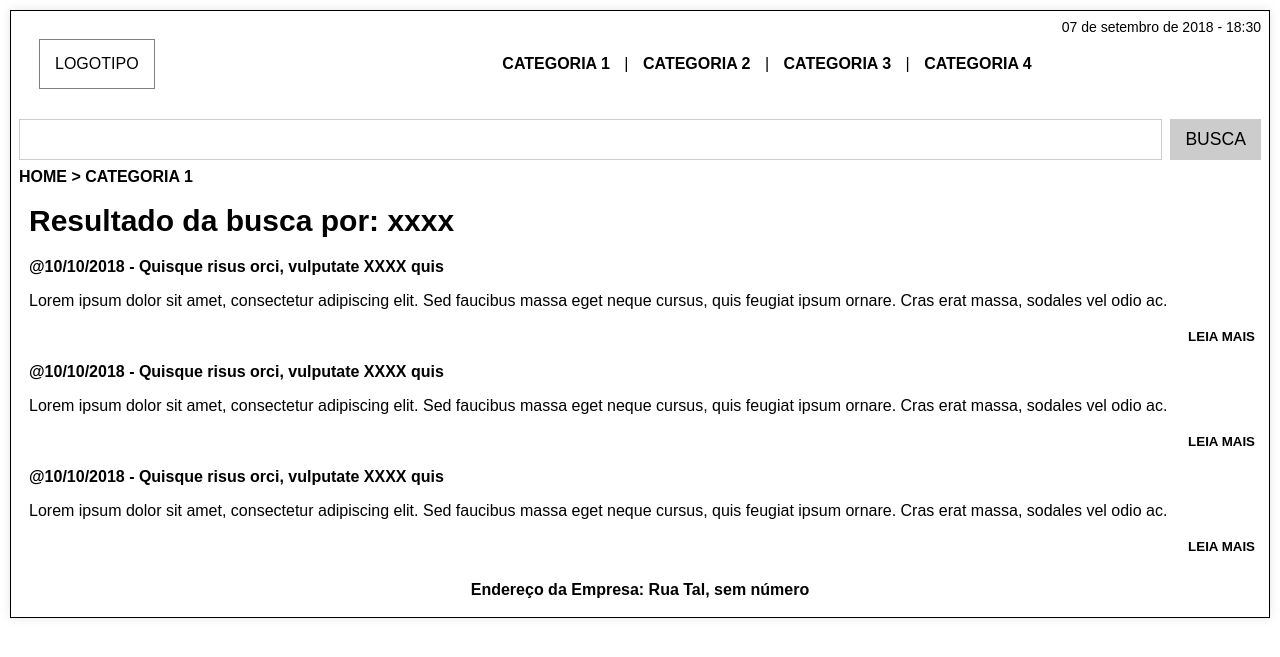
After one commit to vinicius111andrade/fiap_php_posts_back_and_front, a PHP site: page /html/busca.html in a window 1280 px wide. The commit adds this page. Shown: the top 657 px of the page. Run offline with PHP 8.4, Linux system fonts and the light colour scheme.

Commit message:
css e html busca criado

```diff
--- a/ClientSide/css/item.css
+++ /dev/null
@@ -1,3 +0,0 @@
-.posts {
-  flex: 2;
-}
--- a/ClientSide/css/style.css
+++ b/ClientSide/css/style.css
@@ -101,6 +101,12 @@ body {
   font-weight: bold;
 }
 
+.post-hipertitle  {
+  font-weight: bold;
+  font-size: 30px;
+  margin-bottom: 20px; /* Espaçamento entre os elementos */
+}
+
 
 .read-more {
   border: none;
--- /dev/null
+++ b/ClientSide/html/busca.html
@@ -0,0 +1,68 @@
+<!DOCTYPE html>
+<html lang="pt-br">
+<head>
+<meta charset="UTF-8">
+<meta name="viewport" content="width=device-width, initial-scale=1.0">
+<link rel="stylesheet" href="../css/item.css">
+<link rel="stylesheet" href="../css/style.css">
+<title>Busca</title>
+</head>
+
+<body>
+  <div class="post-date">07 de setembro de 2018 - 18:30</div>
+  <div class="header">
+    <div class="logo">LOGOTIPO</div>
+    <nav class="nav">
+      <a href="#categoria1">CATEGORIA 1</a> |
+      <a href="#categoria2">CATEGORIA 2</a> |
+      <a href="#categoria3">CATEGORIA 3</a> |
+      <a href="#categoria4">CATEGORIA 4</a>
+    </nav>
+  </div>
+  <div class="search-box">
+    <input type="text" class="search-input">
+    <button class="search-button">BUSCA</button>
+  </div>
+  <div class="breadcrumb">
+    HOME > CATEGORIA 1
+  </div>
+
+  <!-- Posts Section -->
+<div class="clearfix">
+  <div class="content">
+    <div class="posts">
+      <!-- Post 1 -->
+      <div class="post">
+        <div class="post-info">
+          <div class="post-hipertitle">Resultado da busca por:     xxxx</div>
+          <div class="post-title">@10/10/2018 - Quisque risus orci, vulputate XXXX quis</div>
+          <p>Lorem ipsum dolor sit amet, consectetur adipiscing elit. Sed faucibus massa eget neque cursus, quis feugiat ipsum ornare. Cras erat massa, sodales vel odio ac.</p>
+          <button class="read-more">LEIA MAIS</button>
+        </div>
+      </div>
+
+      <div class="post">
+        <div class="post-info">
+          <div class="post-title">@10/10/2018 - Quisque risus orci, vulputate XXXX quis</div>
+          <p>Lorem ipsum dolor sit amet, consectetur adipiscing elit. Sed faucibus massa eget neque cursus, quis feugiat ipsum ornare. Cras erat massa, sodales vel odio ac.</p>
+          <button class="read-more">LEIA MAIS</button>
+        </div>
+      </div>
+
+      <div class="post">
+        <div class="post-info">
+          <div class="post-title">@10/10/2018 - Quisque risus orci, vulputate XXXX quis</div>
+          <p>Lorem ipsum dolor sit amet, consectetur adipiscing elit. Sed faucibus massa eget neque cursus, quis feugiat ipsum ornare. Cras erat massa, sodales vel odio ac.</p>
+          <button class="read-more">LEIA MAIS</button>
+        </div>
+      </div>
+
+    </div>
+</div>
+
+  <!-- Footer -->
+  <footer>
+    Endereço da Empresa: Rua Tal, sem número
+  </footer>
+</body>
+</html>
```
